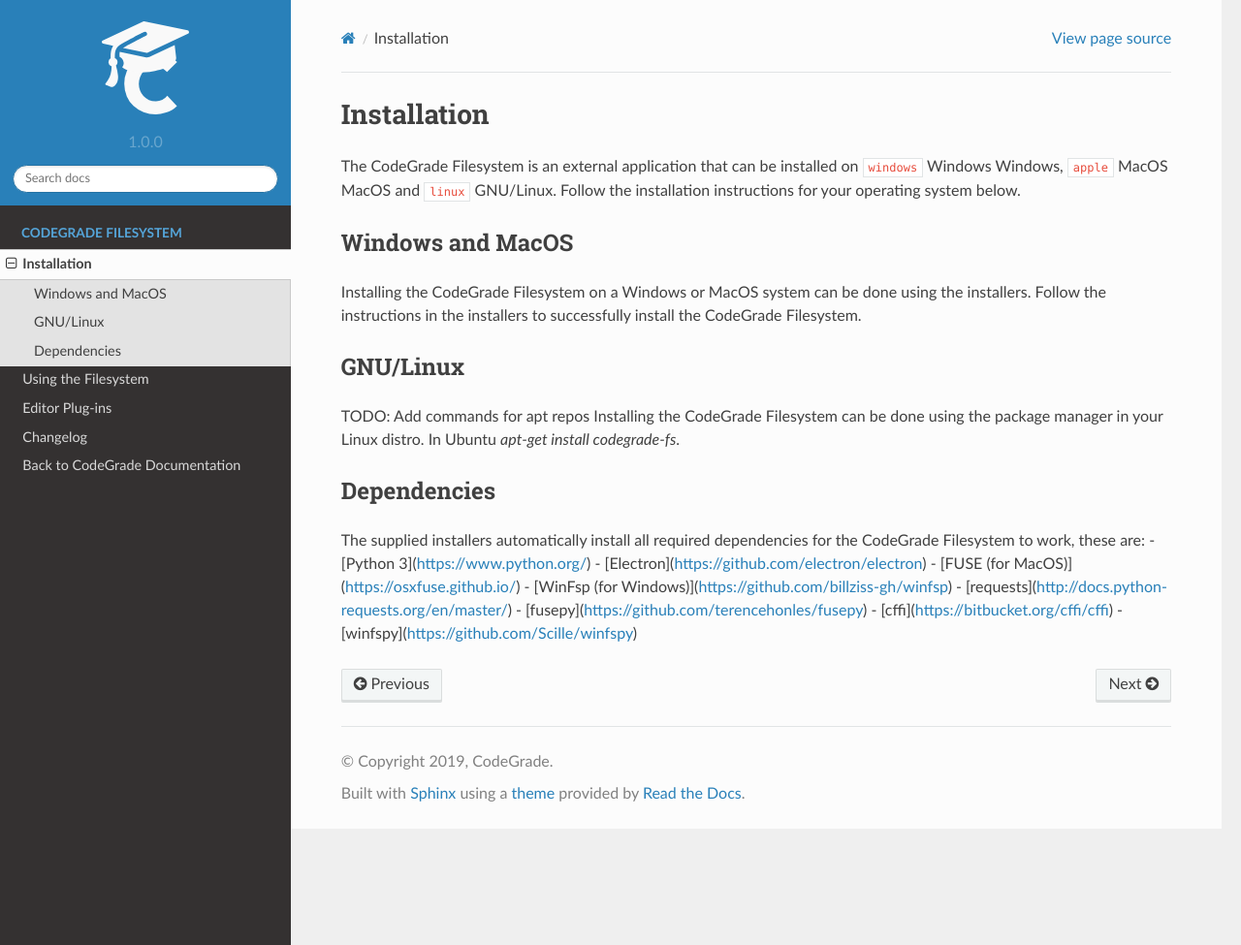
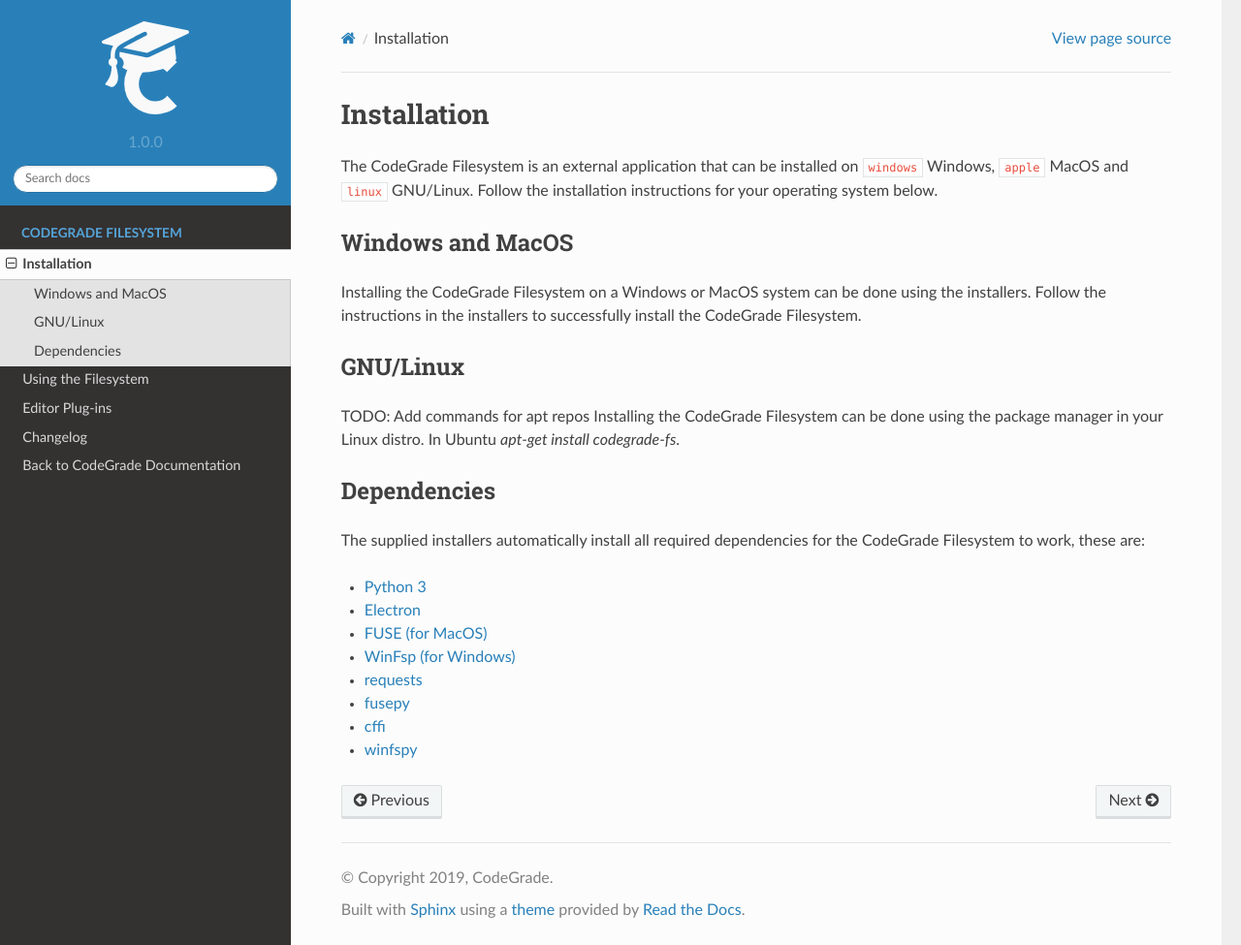
Before and after one commit to CodeGra-de/CodeGra.fs, a Sphinx documentation site: the page built from docs/install.rst, in a window 1280 px wide and 975 px high. Shown: the whole window at 97% size. Built offline with Sphinx 7.4.7 and the Read the Docs theme 2.0.0, drawn with Linux system fonts in a browser that asks for light colours; cross-references to code outside the pages are shown as plain code; some of the changed lines change nothing that is shown.

Commit message:
Fix install instructions

```diff
--- a/docs/install.rst
+++ b/docs/install.rst
@@ -1,7 +1,7 @@
 Installation
 =============
 The CodeGrade Filesystem is an external application that can be installed on
-:fa:`windows` Windows Windows, :fa:`apple` MacOS MacOS and :fa:`linux` GNU/Linux.
+:fa:`windows` Windows, :fa:`apple` MacOS and :fa:`linux` GNU/Linux.
 Follow the installation instructions for your operating system below.
 
 Windows and MacOS
@@ -20,11 +20,21 @@
 --------------
 The supplied installers automatically install all required dependencies for the
 CodeGrade Filesystem to work, these are:
-- [Python 3](https://www.python.org/)
-- [Electron](https://github.com/electron/electron)
-- [FUSE (for MacOS)](https://osxfuse.github.io/)
-- [WinFsp (for Windows)](https://github.com/billziss-gh/winfsp)
-- [requests](http://docs.python-requests.org/en/master/)
-- [fusepy](https://github.com/terencehonles/fusepy)
-- [cffi](https://bitbucket.org/cffi/cffi)
-- [winfspy](https://github.com/Scille/winfspy)
+
+-  `Python 3`_
+-  `Electron`_
+-  `FUSE (for MacOS)`_
+-  `WinFsp (for Windows)`_
+-  `requests`_
+-  `fusepy`_
+-  `cffi`_
+-  `winfspy`_
+
+.. _Python 3: https://www.python.org/
+.. _Electron: https://github.com/electron/electron
+.. _FUSE (for MacOS): https://osxfuse.github.io/
+.. _WinFsp (for Windows): https://github.com/billziss-gh/winfsp
+.. _requests: http://docs.python-requests.org/en/master/
+.. _fusepy: https://github.com/terencehonles/fusepy
+.. _cffi: https://bitbucket.org/cffi/cffi
+.. _winfspy: https://github.com/Scille/winfspy
```
